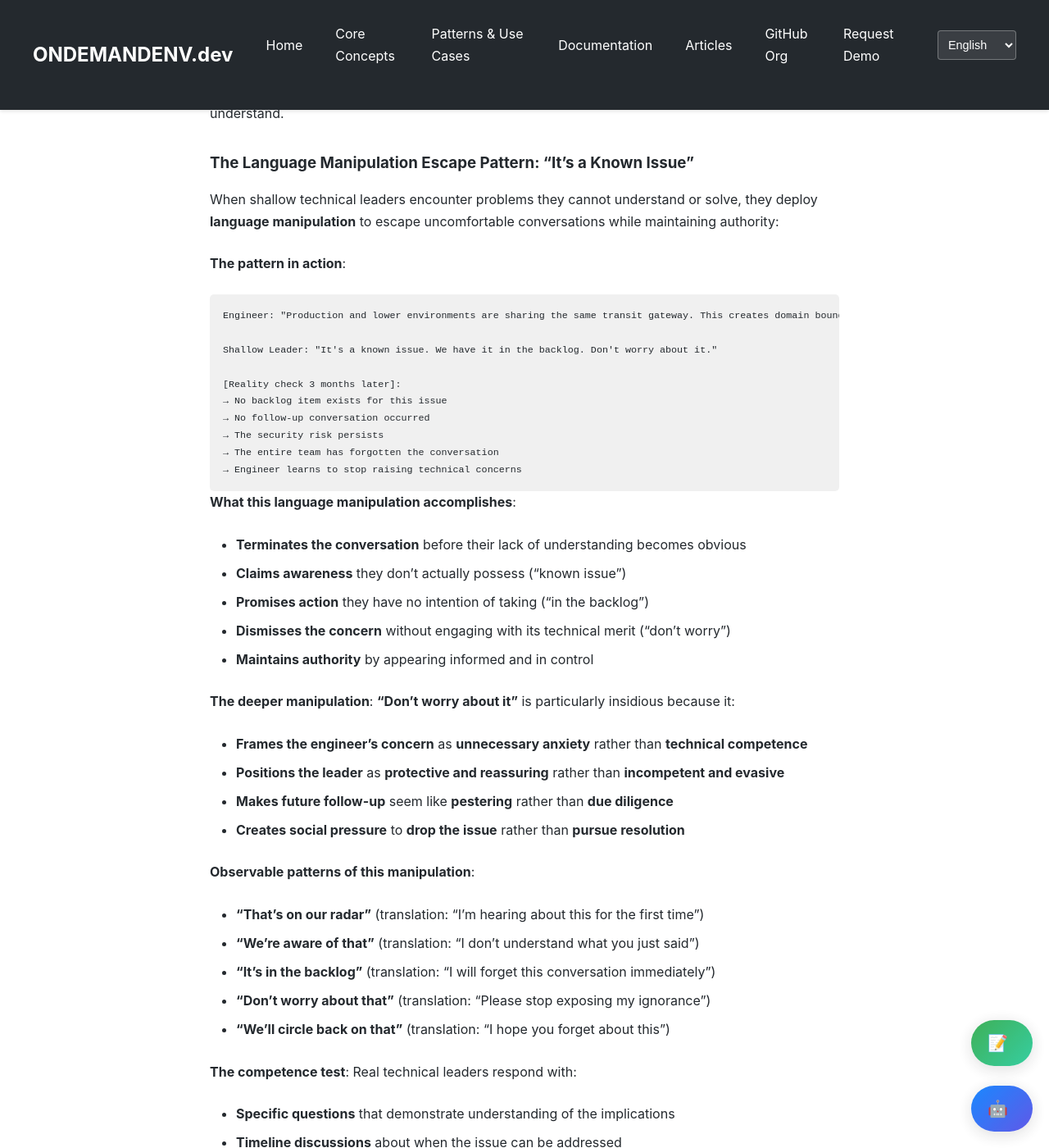
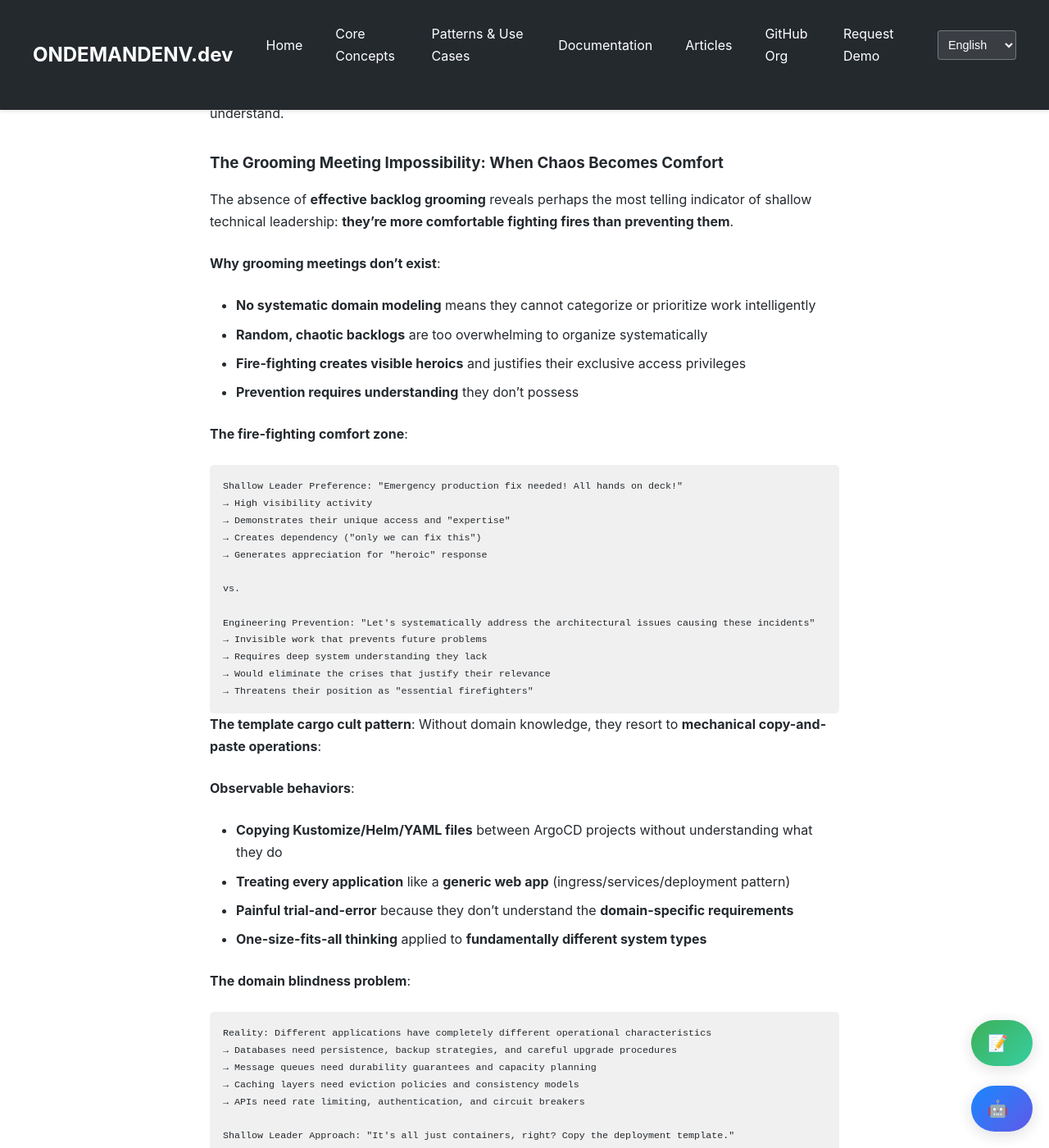
Before and after one commit to ondemandenv/ondemandenv.github.io, a Jekyll site: the page built from articles/shallow-technical-leadership-authority-problem.md, in a window 1280 px wide and 1400 px high, scrolled down 8038 px. Shown: the whole window at 82% size. Built offline with Jekyll 4.4.1, drawn with Linux system fonts in a browser that asks for light colours; a script that is not in the unit is left out; some of the changed text lies outside the part shown.

Commit message:
shallow leadership +++++ +++ +

````diff
--- a/articles/shallow-technical-leadership-authority-problem.md
+++ b/articles/shallow-technical-leadership-authority-problem.md
@@ -245,6 +245,68 @@ Instead of precise technical language, they default to management-speak:
 - **Planning meetings** devolve into archaeological expeditions through outdated requirements
 
 **The deeper insight**: **Backlog organization directly reflects the mental model of the person in charge.** Shallow leaders produce shallow backlogs because they cannot organize what they do not understand.
+
+### The Grooming Meeting Impossibility: When Chaos Becomes Comfort
+
+The absence of **effective backlog grooming** reveals perhaps the most telling indicator of shallow technical leadership: **they're more comfortable fighting fires than preventing them**.
+
+**Why grooming meetings don't exist**:
+- **No systematic domain modeling** means they cannot categorize or prioritize work intelligently
+- **Random, chaotic backlogs** are too overwhelming to organize systematically
+- **Fire-fighting creates visible heroics** and justifies their exclusive access privileges
+- **Prevention requires understanding** they don't possess
+
+**The fire-fighting comfort zone**:
+```
+Shallow Leader Preference: "Emergency production fix needed! All hands on deck!"
+→ High visibility activity
+→ Demonstrates their unique access and "expertise"
+→ Creates dependency ("only we can fix this")
+→ Generates appreciation for "heroic" response
+
+vs.
+
+Engineering Prevention: "Let's systematically address the architectural issues causing these incidents"
+→ Invisible work that prevents future problems
+→ Requires deep system understanding they lack
+→ Would eliminate the crises that justify their relevance
+→ Threatens their position as "essential firefighters"
+```
+
+**The template cargo cult pattern**: Without domain knowledge, they resort to **mechanical copy-and-paste operations**:
+
+**Observable behaviors**:
+- **Copying Kustomize/Helm/YAML files** between ArgoCD projects without understanding what they do
+- **Treating every application** like a **generic web app** (ingress/services/deployment pattern)
+- **Painful trial-and-error** because they don't understand the **domain-specific requirements**
+- **One-size-fits-all thinking** applied to **fundamentally different system types**
+
+**The domain blindness problem**:
+```
+Reality: Different applications have completely different operational characteristics
+→ Databases need persistence, backup strategies, and careful upgrade procedures
+→ Message queues need durability guarantees and capacity planning
+→ Caching layers need eviction policies and consistency models
+→ APIs need rate limiting, authentication, and circuit breakers
+
+Shallow Leader Approach: "It's all just containers, right? Copy the deployment template."
+```
+
+**Why this approach fails systematically**:
+- **No understanding** of **application-specific operational requirements**
+- **Template reuse** assumes **identical operational patterns**
+- **Copy-paste mistakes** compound because **changes lack conceptual understanding**
+- **Debugging becomes impossible** because they **don't understand what they deployed**
+
+**The grooming meeting substitute**: Instead of **systematic planning**, they default to:
+- **Reactive firefighting** ("Let's see what breaks today")
+- **Template archaeology** ("Which project has something similar we can copy?")
+- **Trial-and-error deployment** ("Let's try this and see what happens")
+- **Blame cycling** ("The application team didn't tell us about their special requirements")
+
+**The systematic consequence**: **Preventable problems** become **recurring crises** because the **root cause** (lack of domain understanding) is **never addressed**, only **worked around** through **increasingly complex template variations**.
+
+**The irony**: They avoid **systematic planning** (grooming) because it would **expose their lack of understanding**, preferring **chaotic firefighting** that **creates the very problems** that **justify their continued employment**.
 
 ### The Language Manipulation Escape Pattern: "It's a Known Issue"
 
````
